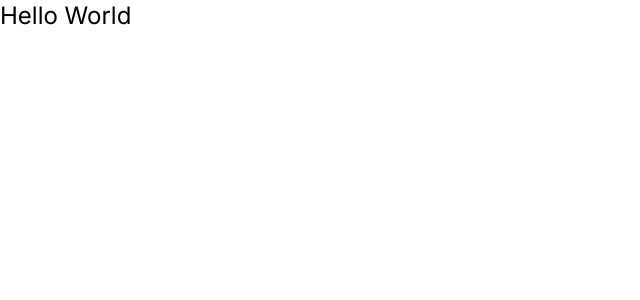
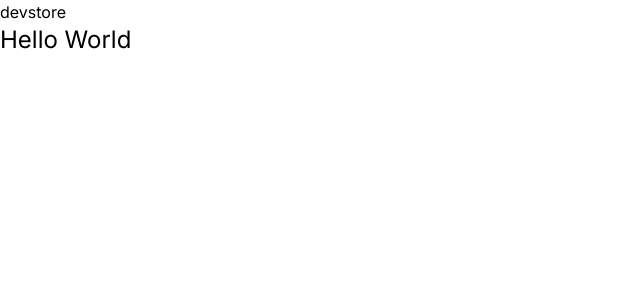
Before and after one commit to imnotannamaria/next-13-ecommerce-devstore, a Next.js app: page / in a window 1280 px wide. Shown: the top 300 px of the page, without its empty margins (0-640 px from the left). Built offline with nearby package versions, Linux system fonts and the light colour scheme.

Commit message:
Building layout and loading

```diff
--- /dev/null
+++ b/src/app/(store)/(home)/loading.tsx
@@ -0,0 +1,3 @@
+export default function HomeLoading() {
+  return <h1>Carregando...</h1>
+}
--- /dev/null
+++ b/src/app/(store)/layout.tsx
@@ -0,0 +1,11 @@
+import { Header } from '@/components/header'
+import { ReactNode } from 'react'
+
+export default function StoreLayout({ children }: { children: ReactNode }) {
+  return (
+    <div>
+      <Header />
+      {children}
+    </div>
+  )
+}
--- /dev/null
+++ b/src/components/header.tsx
@@ -0,0 +1,7 @@
+export function Header() {
+  return (
+    <header>
+      <h1>devstore</h1>
+    </header>
+  )
+}
```
Also changed, not shown: src/app/(store)/(home)/page.tsx (renamed from src/app/page.tsx).
